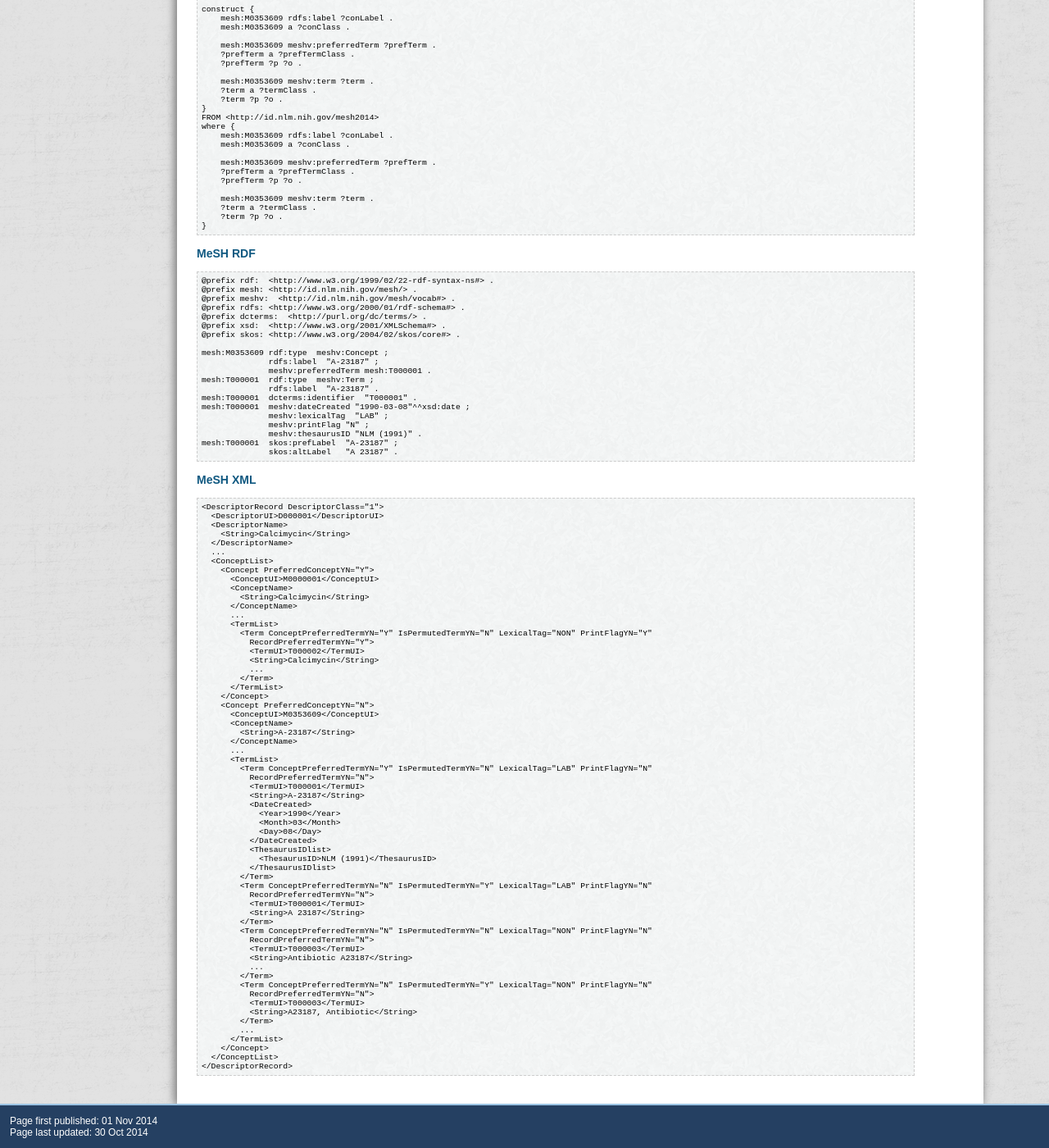
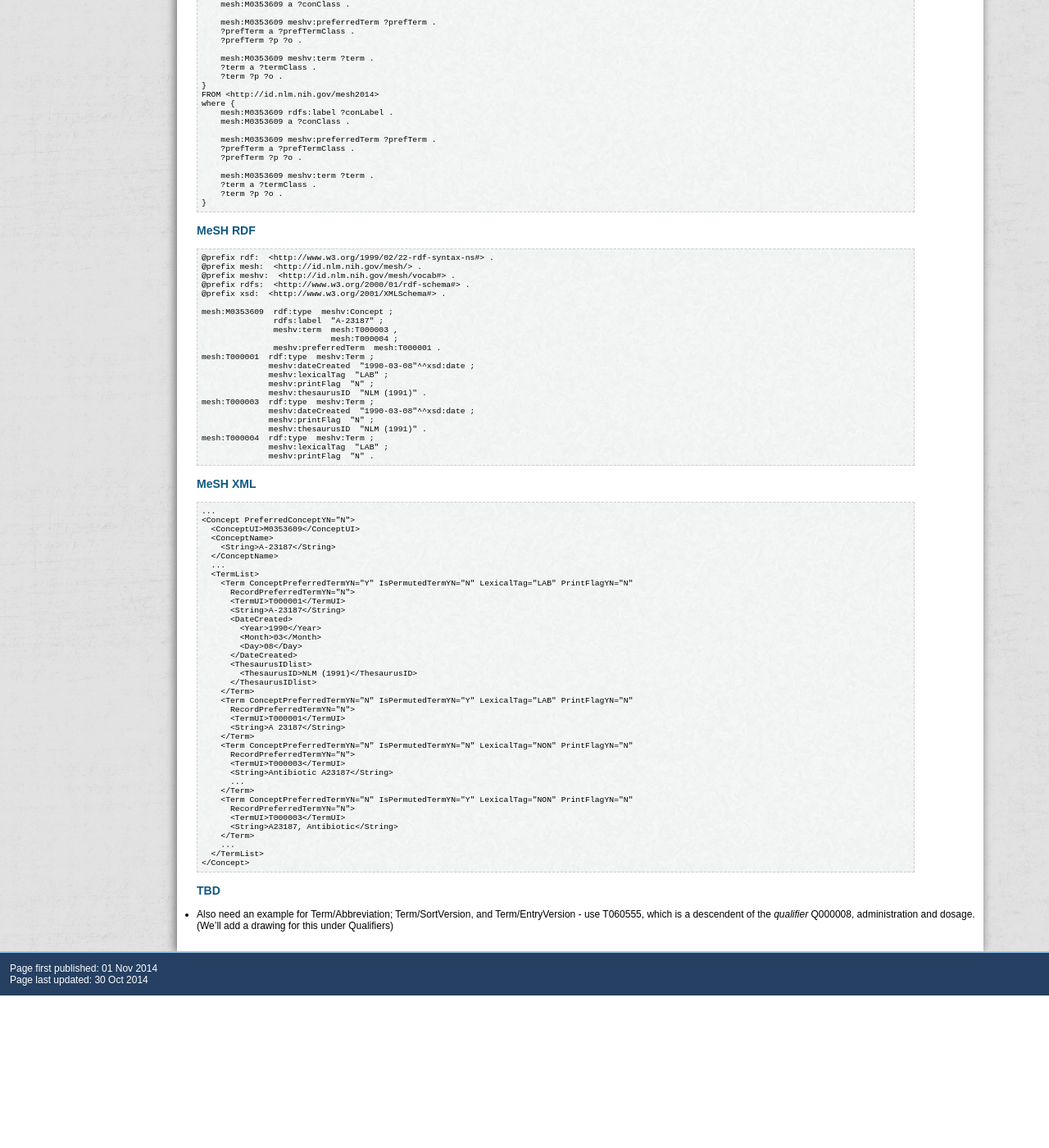
Before and after one commit to HHS/meshrdf, a Jekyll site: the page built from terms2.md, in a window 1280 px wide and 1400 px high, scrolled down 830 px. Shown: the whole window at 82% size. Built offline with Jekyll 4.4.1, drawn with Linux system fonts in a browser that asks for light colours; nearby versions of some CDN libraries; after the commit the page ends 2044 px from its top, so only the background shows below that; some of the changed text lies outside the part shown.

Commit message:
brushing term2

````diff
--- a/terms2.md
+++ b/terms2.md
@@ -55,92 +52,77 @@ where {
 
 ```
 @prefix rdf:  <http://www.w3.org/1999/02/22-rdf-syntax-ns#> .
-@prefix mesh: <http://id.nlm.nih.gov/mesh/> .
+@prefix mesh:  <http://id.nlm.nih.gov/mesh/> .
 @prefix meshv:  <http://id.nlm.nih.gov/mesh/vocab#> .
-@prefix rdfs: <http://www.w3.org/2000/01/rdf-schema#> .
-@prefix dcterms:  <http://purl.org/dc/terms/> .
+@prefix rdfs:  <http://www.w3.org/2000/01/rdf-schema#> .
 @prefix xsd:  <http://www.w3.org/2001/XMLSchema#> .
-@prefix skos: <http://www.w3.org/2004/02/skos/core#> .
 
-mesh:M0353609 rdf:type  meshv:Concept ;
-              rdfs:label  "A-23187" ;
-              meshv:preferredTerm mesh:T000001 .
+mesh:M0353609  rdf:type  meshv:Concept ;
+               rdfs:label  "A-23187" ;
+               meshv:term  mesh:T000003 ,
+                           mesh:T000004 ;
+               meshv:preferredTerm  mesh:T000001 .
 mesh:T000001  rdf:type  meshv:Term ;
-              rdfs:label  "A-23187" .
-mesh:T000001  dcterms:identifier  "T000001" .
-mesh:T000001  meshv:dateCreated "1990-03-08"^^xsd:date ;
+              meshv:dateCreated  "1990-03-08"^^xsd:date ;
               meshv:lexicalTag  "LAB" ;
-              meshv:printFlag "N" ;
-              meshv:thesaurusID "NLM (1991)" .
-mesh:T000001  skos:prefLabel  "A-23187" ;
-              skos:altLabel   "A 23187" .
+              meshv:printFlag  "N" ;
+              meshv:thesaurusID  "NLM (1991)" .
+mesh:T000003  rdf:type  meshv:Term ;
+              meshv:dateCreated  "1990-03-08"^^xsd:date ;
+              meshv:printFlag  "N" ;
+              meshv:thesaurusID  "NLM (1991)" .
+mesh:T000004  rdf:type  meshv:Term ;
+              meshv:lexicalTag  "LAB" ;
+              meshv:printFlag  "N" .
 ```
 
 
 ### MeSH XML
 
 ```xml
-<DescriptorRecord DescriptorClass="1">
-  <DescriptorUI>D000001</DescriptorUI>
-  <DescriptorName>
-    <String>Calcimycin</String>
-  </DescriptorName>
+...
+<Concept PreferredConceptYN="N">
+  <ConceptUI>M0353609</ConceptUI>
+  <ConceptName>
+    <String>A-23187</String>
+  </ConceptName>
   ...
-  <ConceptList>
-    <Concept PreferredConceptYN="Y">
-      <ConceptUI>M0000001</ConceptUI>
-      <ConceptName>
-        <String>Calcimycin</String>
-      </ConceptName>
+  <TermList>
+    <Term ConceptPreferredTermYN="Y" IsPermutedTermYN="N" LexicalTag="LAB" PrintFlagYN="N"
+      RecordPreferredTermYN="N">
+      <TermUI>T000001</TermUI>
+      <String>A-23187</String>
+      <DateCreated>
+        <Year>1990</Year>
+        <Month>03</Month>
+        <Day>08</Day>
+      </DateCreated>
+      <ThesaurusIDlist>
+        <ThesaurusID>NLM (1991)</ThesaurusID>
+      </ThesaurusIDlist>
+    </Term>
+    <Term ConceptPreferredTermYN="N" IsPermutedTermYN="Y" LexicalTag="LAB" PrintFlagYN="N"
+      RecordPreferredTermYN="N">
+      <TermUI>T000001</TermUI>
+      <String>A 23187</String>
+    </Term>
+    <Term ConceptPreferredTermYN="N" IsPermutedTermYN="N" LexicalTag="NON" PrintFlagYN="N"
+      RecordPreferredTermYN="N">
+      <TermUI>T000003</TermUI>
+      <String>Antibiotic A23187</String>
       ...
-      <TermList>
-        <Term ConceptPreferredTermYN="Y" IsPermutedTermYN="N" LexicalTag="NON" PrintFlagYN="Y"
-          RecordPreferredTermYN="Y">
-          <TermUI>T000002</TermUI>
-          <String>Calcimycin</String>
-          ...
-        </Term>
-      </TermList>
-    </Concept>
-    <Concept PreferredConceptYN="N">
-      <ConceptUI>M0353609</ConceptUI>
-      <ConceptName>
-        <String>A-23187</String>
-      </ConceptName>
-      ...
-      <TermList>
-        <Term ConceptPreferredTermYN="Y" IsPermutedTermYN="N" LexicalTag="LAB" PrintFlagYN="N"
-          RecordPreferredTermYN="N">
-          <TermUI>T000001</TermUI>
-          <String>A-23187</String>
-          <DateCreated>
-            <Year>1990</Year>
-            <Month>03</Month>
-            <Day>08</Day>
-          </DateCreated>
-          <ThesaurusIDlist>
-            <ThesaurusID>NLM (1991)</ThesaurusID>
-          </ThesaurusIDlist>
-        </Term>
-        <Term ConceptPreferredTermYN="N" IsPermutedTermYN="Y" LexicalTag="LAB" PrintFlagYN="N"
-          RecordPreferredTermYN="N">
-          <TermUI>T000001</TermUI>
-          <String>A 23187</String>
-        </Term>
-        <Term ConceptPreferredTermYN="N" IsPermutedTermYN="N" LexicalTag="NON" PrintFlagYN="N"
-          RecordPreferredTermYN="N">
-          <TermUI>T000003</TermUI>
-          <String>Antibiotic A23187</String>
-          ...
-        </Term>
-        <Term ConceptPreferredTermYN="N" IsPermutedTermYN="Y" LexicalTag="NON" PrintFlagYN="N"
-          RecordPreferredTermYN="N">
-          <TermUI>T000003</TermUI>
-          <String>A23187, Antibiotic</String>
-        </Term>
-        ...
-      </TermList>
-    </Concept>
-  </ConceptList>
-</DescriptorRecord>
+    </Term>
+    <Term ConceptPreferredTermYN="N" IsPermutedTermYN="Y" LexicalTag="NON" PrintFlagYN="N"
+      RecordPreferredTermYN="N">
+      <TermUI>T000003</TermUI>
+      <String>A23187, Antibiotic</String>
+    </Term>
+    ...
+  </TermList>
+</Concept>
 ```
+
+### TBD
+
+
+* Also need an example for Term/Abbreviation; Term/SortVersion, and Term/EntryVersion - use T060555, which is a descendent of the *qualifier* Q000008, administration and dosage. (We'll add a drawing for this under Qualifiers)
````
Also changed, not shown: other parts of terms2.md (+0 -3 lines).
